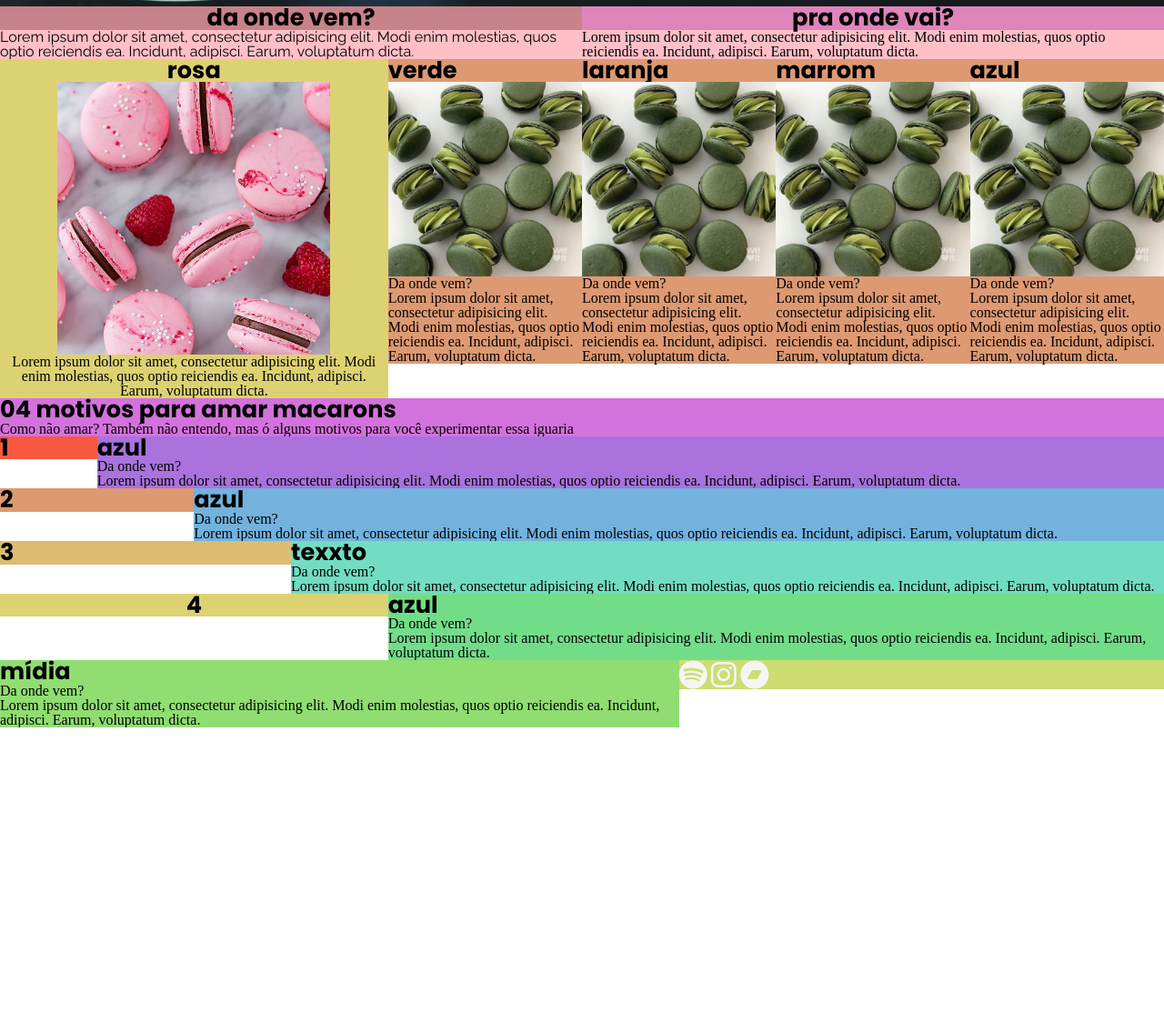
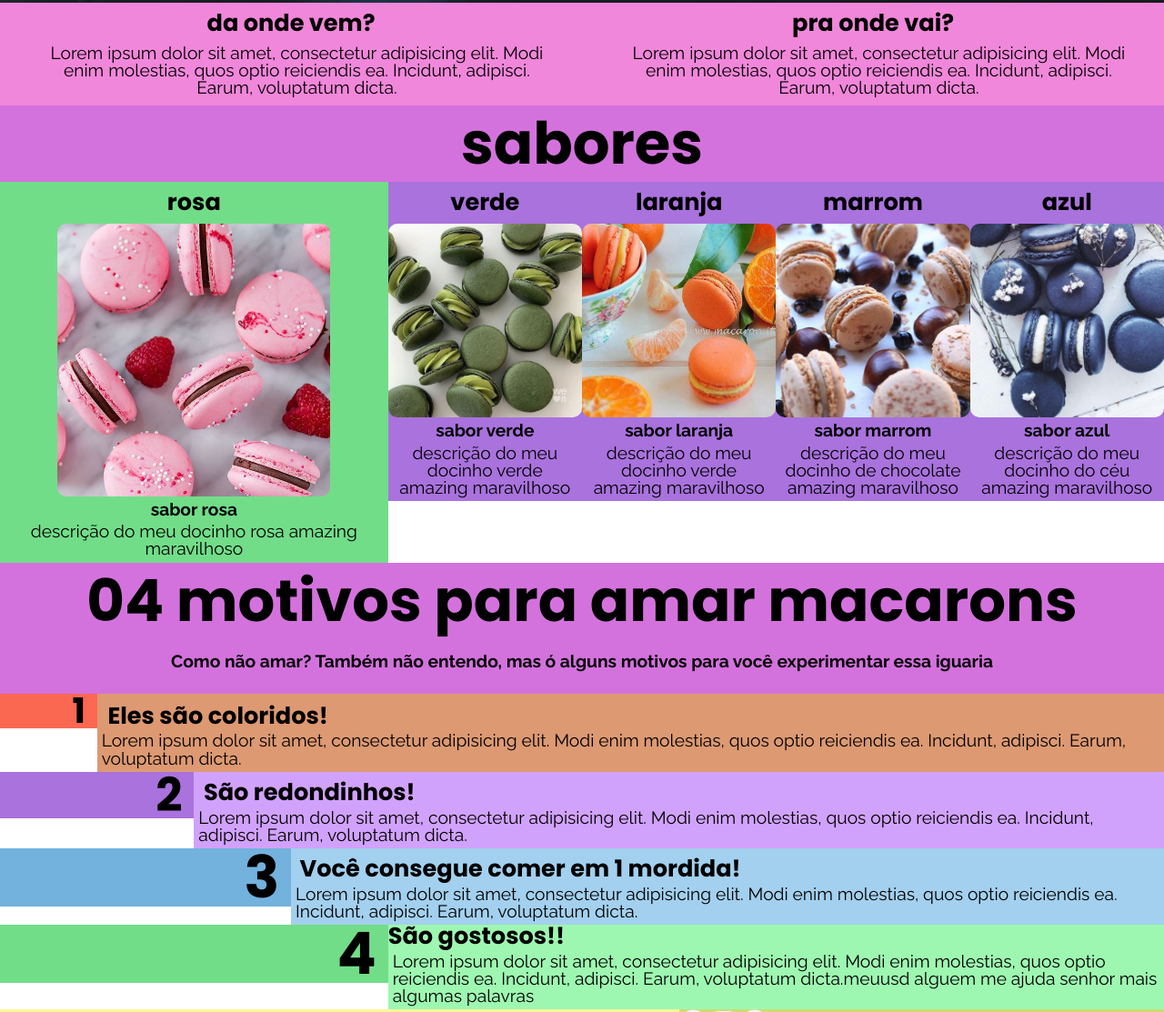
Before and after one commit to anacimaizumi/meuterceirosite, a plain HTML site: page index.html in a window 1280 px wide. Shown: the part 901-2014 px from the top of the page at 91% size. Before the commit the page ends 1701 px from the top, so only its background shows below. Drawn offline with Linux system fonts and the light colour scheme.

Commit message:
tentando deixar mais apresentável

```diff
--- a/index.html
+++ b/index.html
@@ -28,132 +28,111 @@
     </section>
     <div>
         <div class="caixa6">
-            <a class="subtitulo" id="sobre">
+            <a id="sobre">
                 <h2>da onde vem?</h2>
             </a>
-            <p class="texto">Lorem ipsum dolor sit amet, consectetur adipisicing elit. Modi enim molestias, quos optio reiciendis ea. Incidunt, adipisci. Earum, voluptatum dicta.</p>
+            <p>Lorem ipsum dolor sit amet, consectetur adipisicing elit. Modi enim molestias, quos optio reiciendis ea. Incidunt, adipisci. Earum, voluptatum dicta.</p>
         </div>
         <div class="caixa6">
-            <a class="subtitulo">
-                <h3>pra onde vai?</h3>
-            </a>
+            <h2>pra onde vai?</h2>
             <p>Lorem ipsum dolor sit amet, consectetur adipisicing elit. Modi enim molestias, quos optio reiciendis ea. Incidunt, adipisci. Earum, voluptatum dicta.</p>
         </div>
     </div>
     <div>
+        <div>
+            <div class="caixa12">
+                <a class="subtitulo">
+                    <h5>sabores</h5>
+                </a>
+            </div>
+        </div>
         <div class="caixa4" id="coma">
             <a class="subtitulo">
-                <h2>rosa</h2>
+                <h6>rosa</h6>
             </a>
             <img src="macarons_rosa.jpg" alt="macarons rosa">
-            <p>Lorem ipsum dolor sit amet, consectetur adipisicing elit. Modi enim molestias, quos optio reiciendis ea. Incidunt, adipisci. Earum, voluptatum dicta.</p>
+            <p class="sabor">sabor rosa</p>
+            <p class="texto">descrição do meu docinho rosa amazing maravilhoso</p>
         </div>
         <div class="caixa2">
             <a class="subtitulo">
-                <h2>verde</h2>
+                <h6>verde</h6>
             </a>
             <img src="macarons_verde.jpg" alt="macarons verde">
-            <h3>Da onde vem?</h3>
-            <p>Lorem ipsum dolor sit amet, consectetur adipisicing elit. Modi enim molestias, quos optio reiciendis ea. Incidunt, adipisci. Earum, voluptatum dicta.</p>
+            <p class="sabor">sabor verde</p>
+            <p class="texto">descrição do meu docinho verde amazing maravilhoso</p>
         </div>
         <div class="caixa2">
             <a class="subtitulo">
-                <h2>laranja</h2>
+                <h6>laranja</h6>
             </a>
-            <img src="macarons_verde.jpg" alt="macarons verde">
-            <h3>Da onde vem?</h3>
-            <p>Lorem ipsum dolor sit amet, consectetur adipisicing elit. Modi enim molestias, quos optio reiciendis ea. Incidunt, adipisci. Earum, voluptatum dicta.</p>
+            <img src="macarons_laranja.jpg" alt="macarons laranja">
+            <p class="sabor">sabor laranja</p>
+            <p class="texto">descrição do meu docinho verde amazing maravilhoso</p>
         </div>
         <div class="caixa2">
             <a class="subtitulo">
-                <h2>marrom</h2>
+                <h6>marrom</h6>
             </a>
-            <img src="macarons_verde.jpg" alt="macarons verde">
-            <h3>Da onde vem?</h3>
-            <p>Lorem ipsum dolor sit amet, consectetur adipisicing elit. Modi enim molestias, quos optio reiciendis ea. Incidunt, adipisci. Earum, voluptatum dicta.</p>
+            <img src="macarons_marrom.jpg" alt="macarons marrom">
+            <p class="sabor">sabor marrom</p>
+            <p class="texto">descrição do meu docinho de chocolate amazing maravilhoso</p>
         </div>
         <div class="caixa2">
             <a class="subtitulo">
-                <h2>azul</h2>
+                <h6>azul</h6>
             </a>
-            <img src="macarons_verde.jpg" alt="macarons verde">
-            <h3>Da onde vem?</h3>
-            <p>Lorem ipsum dolor sit amet, consectetur adipisicing elit. Modi enim molestias, quos optio reiciendis ea. Incidunt, adipisci. Earum, voluptatum dicta.</p>
+            <img src="macarons_azul.jpg" alt="macarons azul">
+            <p class="sabor">sabor azul</p>
+            <p class="texto">descrição do meu docinho do céu amazing maravilhoso</p>
         </div>
     </div>
     <div>
         <div class="caixa12">
             <a class="subtitulo">
-                <h2>04 motivos para amar macarons</h2>
+                <h5>04 motivos para amar macarons</h5>
             </a>
             <p>Como não amar? Também não entendo, mas ó alguns motivos para você experimentar essa iguaria</p>
         </div>
     </div>
     <div>
         <div class="caixa1">
-            <a class="subtitulo">
-                <h2>1</h2>
-            </a>
+            <h1>1</h1>
         </div>
         <div class="caixa11">
-            <a class="subtitulo">
-                <h2>azul</h2>
-            </a>
-            <h3>Da onde vem?</h3>
-            <p>Lorem ipsum dolor sit amet, consectetur adipisicing elit. Modi enim molestias, quos optio reiciendis ea. Incidunt, adipisci. Earum, voluptatum dicta.</p>
+            <h2 class="subtitulo">Eles são coloridos!</h2>
+            <p class="texto">Lorem ipsum dolor sit amet, consectetur adipisicing elit. Modi enim molestias, quos optio reiciendis ea. Incidunt, adipisci. Earum, voluptatum dicta.</p>
         </div>
     </div>
     <div>
         <div class="caixa2">
-            <a class="subtitulo">
-                <h2>2</h2>
-            </a>
+            <h2>2</h2>
         </div>
         <div class="caixa10">
-            <a class="subtitulo">
-                <h2>azul</h2>
-            </a>
-            <h3>Da onde vem?</h3>
-            <p>Lorem ipsum dolor sit amet, consectetur adipisicing elit. Modi enim molestias, quos optio reiciendis ea. Incidunt, adipisci. Earum, voluptatum dicta.</p>
+            <h2 class="subtitulo">São redondinhos!</h2>
+            <p class="texto">Lorem ipsum dolor sit amet, consectetur adipisicing elit. Modi enim molestias, quos optio reiciendis ea. Incidunt, adipisci. Earum, voluptatum dicta.</p>
         </div>
     </div>
     <div>
         <div class="caixa3">
-            <a class="subtitulo">
-                <h2>3</h2>
-            </a>
+            <h3>3</h3>
         </div>
         <div class="caixa9">
-            <a class="subtitulo">
-                <h2>texxto</h2>
-            </a>
-            <h3>Da onde vem?</h3>
-            <p>Lorem ipsum dolor sit amet, consectetur adipisicing elit. Modi enim molestias, quos optio reiciendis ea. Incidunt, adipisci. Earum, voluptatum dicta.</p>
+            <h2 class="subtitulo">Você consegue comer em 1 mordida!</h2>
+            <p class="texto">Lorem ipsum dolor sit amet, consectetur adipisicing elit. Modi enim molestias, quos optio reiciendis ea. Incidunt, adipisci. Earum, voluptatum dicta.</p>
         </div>
     </div>
     <div class="caixa4">
-        <a class="subtitulo">
-            <h2>4</h2>
-        </a>
+            <h4>4</h4>
     </div>
     <div class="caixa8">
-        <a class="subtitulo">
-            <h2>azul</h2>
-        </a>
-        <h3>Da onde vem?</h3>
-        <p>Lorem ipsum dolor sit amet, consectetur adipisicing elit. Modi enim molestias, quos optio reiciendis ea. Incidunt, adipisci. Earum, voluptatum dicta.</p>
+        <h2 class="subtitulo">São gostosos!!</h2>
+        <p class="texto">Lorem ipsum dolor sit amet, consectetur adipisicing elit. Modi enim molestias, quos optio reiciendis ea. Incidunt, adipisci. Earum, voluptatum dicta.meuusd alguem me ajuda senhor mais algumas palavras</p>
     </div>
-    <div>
-
-    </div>
-
     <footer>
             <div class="caixa7" id="midia">
-                <a class="subtitulo">
-                    <h2>mídia</h2>
-                </a>
-                <h3>Da onde vem?</h3>
-                <p>Lorem ipsum dolor sit amet, consectetur adipisicing elit. Modi enim molestias, quos optio reiciendis ea. Incidunt, adipisci. Earum, voluptatum dicta.</p>
+                <img src="macarons_rosa.jpg" alt="macarons rosa">
+                <p class="textofinal">Lorem ipsum dolor sit amet, consectetur adipisicing elit. Modi enim molestias, quos optio reiciendis ea. Incidunt, adipisci. Earum, voluptatum dicta.</p>
             </div>
             <div class="caixa5">
                 <a class="fab fa-spotify icone" href="https://open.spotify.com/artist/2mVVjNmdjXZZDvhgQWiakk?si=dmsllOeMREKg18UoNi8Mxg" target="_blank"></a>
--- a/style.css
+++ b/style.css
@@ -1,8 +1,4 @@
 body {
-    font-family: 'Raleway', sans-serif;
-}
-
-.texto {
     font-family: 'Raleway', sans-serif;
 }
 
@@ -10,15 +6,16 @@ body {
     font-family: 'Poppins', sans-serif;
     font-weight: 700;
     list-style-type: none;
-    background-color: whitesmoke;
+    background-color: rgb(253, 247, 153);
     display: block;
     text-align: initial;
+    font-size: 1.5vw;
 }
 
 .cabecario ul {
     position: fixed;
     display: inline-block;
-    background-color:whitesmoke;
+    background-color:rgb(253, 247, 153);
     width: 100vw;
     text-align: left;
 }
@@ -28,101 +25,136 @@ body {
 }
 
 #inicio {
-    margin-top: 55px;
+    margin-top: 4%;
     max-width: 100%;
     height: auto;
 }
 
 .c1 {
     float: left;
-    margin: 20px;
+    margin: 15px;
     color: black;
     text-decoration: none;
 
 }
 
 .c1:hover {
-    color: #BC9077;
+    color: rgb(212, 114, 221);
 }
 
 .c2 {
     float: left;
-    margin: 20px;
+    margin: 15px;
     color: black;
     text-decoration: none;
 }
 
 .c2:hover {
-    color: #BC9077;
+    color: rgb(212, 114, 221);
 }
 
 .c3 {
     float: left;
-    margin: 20px;
+    margin: 15px;
     color: black;
     text-decoration: none;
 }
 
 .c3:hover {
-    color: #BC9077;
+    color: rgb(212, 114, 221);
 }
 
 .c4 {
     float: left;
-    margin: 20px;
+    margin: 15px;
     color: black;
     text-decoration: none;
 }
 
 .c4:hover {
-    color: #BC9077;
-}
-
-.subtitulo h2 {
-    font-family: 'Poppins', sans-serif;
-    font-size: 2vw;
-    margin: 0px;
-    font-weight: 700;
-}
-
-.subtitulo p {
-    font-family: 'Raleway', sans-serif;
-    font-size: 1,5vw;
-    margin-left: 20px;
-    margin-bottom: 5px;
+    color: rgb(212, 114, 221);
 }
 
 .caixa1 {
     float: left;
     width: 8.333%;
-    background-color: #F75940;
+    background-color: #fa6852;
     height: auto;
+}
+
+.caixa1 h1 {
+    font-family: 'Poppins', sans-serif;
+    font-size: 3vw;
+    margin-right: 1vw;
+    font-weight: 700;
+    text-align: right;
 }
 
 .caixa2 {
     float: left;
     width: 16.666%;
-    background-color: rgb(221, 153, 114);
+    background-color: rgb(169, 114, 221);
     height: auto;
+    text-align: center;
+}
+
+.caixa2 h2 {
+    font-family: 'Poppins', sans-serif;
+    font-size: 4vw;
+    margin-right: 1vw;
+    font-weight: 700;
+    text-align: right;
+}
+
+.caixa2 h6 {
+    font-family: 'Poppins', sans-serif;
+    font-size: 2vw;
+    margin-right: 0px;
+    font-weight: 700;
+    text-align: center;
 }
 
 .caixa3 {
     float: left;
     width: 25%;
-    background-color: rgb(221, 187, 114);
+    background-color: rgb(114, 178, 221);
     height: auto;
+}
+
+.caixa3 h3 {
+    font-family: 'Poppins', sans-serif;
+    font-size: 5vw;
+    margin-right: 1vw;
+    font-weight: 700;
+    text-align: right;
 }
 
 .caixa4 {
     float: left;
     width: 33.333%;
-    background-color: rgb(221, 210, 114);
+    background-color:rgb(114, 221, 137);
     height: auto;
     text-align: center;
 }
 
 .caixa4 img {
     max-width: 300px;
+}
+
+.caixa4 h4 {
+    font-family: 'Poppins', sans-serif;
+    font-size: 5vw;
+    margin-right: 1vw;
+    font-weight: 700;
+    text-align: right;
+}
+
+.caixa4 h6 {
+    font-family: 'Poppins', sans-serif;
+    font-size: 2vw;
+    margin-right: 0px;
+    font-weight: 700;
+    text-align: center;
 }
 
 .caixa5 {
@@ -134,58 +166,83 @@ body {
 .caixa6 {
     float: left;
     width: 50%;
-    background-color: #FFBFC7;
+    background-color: rgb(241, 135, 218);
+    height: auto;
+    padding: 0px;
+}
+
+.caixa6 h2 {
+    text-align: center;
+    font-family: 'Poppins', sans-serif;
+    font-weight: 700;
+    font-size: 2vw;
+    margin-top: 10px;
+    margin-bottom: 10px;
+    color: black
+}
+
+.caixa6 p {
+    font-family: 'Raleway', sans-serif;
+    margin-left: 3vw;
+    margin-right: 2vw;
+    text-align: center;
+    margin-bottom: 10px;
+    font-size: 1.5vw;
+}
+
+.caixa7 {
+    float: left;
+    width: 58.333%;
+    background-color: rgb(253, 247, 153);
+    height: auto;
+    display: block;
+}
+
+.caixa7 img {
+    max-width: 15%;
+    height: auto;
+    margin: 2vw;
+
+}
+.caixa8 {
+    float: left;
+    width: 66.666%;
+    background-color: rgb(158, 247, 177);
     height: auto;
 }
 
-.caixa6 h2 {
-    background-color: #C7828A;
-    text-align: center;
-}
-
-.caixa6 h3 {
+.caixa8 h2 {
     font-family: 'Poppins', sans-serif;
     font-size: 2vw;
     margin: 0px;
     font-weight: 700;
-    background-color: #DE85BC;
-    text-align: center;
-}
-
-
-.caixa7 {
-    float: left;
-    width: 58.333%;
-    background-color: rgb(144, 221, 114);
-    height: auto;
-}
-.caixa8 {
-    float: left;
-    width: 66.666%;
-    background-color: rgb(114, 221, 137);
-    height: auto;
 }
 
 .caixa9 {
     float: left;
     width: 75%;
-    background-color: rgb(114, 221, 194);
+    background-color: rgb(163, 208, 238);
     height: auto;
 }
 
 .caixa10 {
     float: left;
     width: 83.333%;
-    background-color: rgb(114, 178, 221);
+    background-color: rgb(209, 162, 252);
     height: auto;
 }
 
 .caixa11 {
     float: left;
     width: 91.666%;
-    background-color: rgb(169, 114, 221);
+    background-color: rgb(221, 153, 114);
     height: auto;
 }
+
+.caixa11 p {
+    font-family: 'Raleway', sans-serif;
+}
+
 .caixa12 {
     float: left;
     width: 100%;
@@ -193,32 +250,75 @@ body {
     height: auto;
 }
 
+.caixa12 p {
+    font-family: 'Raleway', sans-serif;
+    text-align: center;
+    margin-top: 2%;
+    margin-bottom: 2%;
+    font-weight: 700;
+    font-size: 1.5vw;
+}
+
+.caixa12 h5 {
+    font-family: 'Poppins', sans-serif;
+    font-size: 5vw;
+    margin: 10px;
+    font-weight: 700;
+    text-align: center;
+}
+
+.subtitulo {
+    font-family: 'Poppins', sans-serif;
+    font-size: 2vw;
+    margin-left: 1%;
+    margin-top: 1%;
+    font-weight: 700;
+}
+
+.subtitulo h6 {
+    font-family: 'Poppins', sans-serif;
+    font-size: 2vw;
+    margin: 10px;
+    font-weight: 700;
+}
+
+.texto {
+    font-family: 'Raleway', sans-serif;
+    margin: 5px;
+    font-weight: 400;
+    font-size: 1.5vw;
+}
+
+.textofinal {
+    font-family: 'Raleway', sans-serif;
+    margin: 5px;
+    font-weight: 400;
+    font-size: 1vw;
+}
+
+.sabor {
+    font-family: 'Raleway', sans-serif;
+    font-weight: 700;
+    font-size: 1.5vw;
+    margin: 5px;
+}
+
 img {
     width: 100%;
     height: auto;
 }
 
-.ouca {
-    border-top: solid;
-    border-width: thin;
-    border-color: #BC9077;
+.caixa2 img {
+    border-radius: 10px;
 }
 
-.paragrafof {
-    font-family: 'Raleway', sans-serif;
-    margin: 20px;
-    margin-left: 30vw;
-    margin-right: 30vw;
+.caixa4 img {
+    border-radius: 10px;
 }
 
-
-.imgs2 {
-    width: 200px;
-}
-
-
-
-
+.clearfix {
+    overflow: auto;
+  }
 
 .icone {
     margin: 0px;
```
Also changed, not shown: macarons_azul.jpg (added), macarons_final.jpg (added), macarons_laranja.jpg (added), macarons_marrom.jpg (added).
